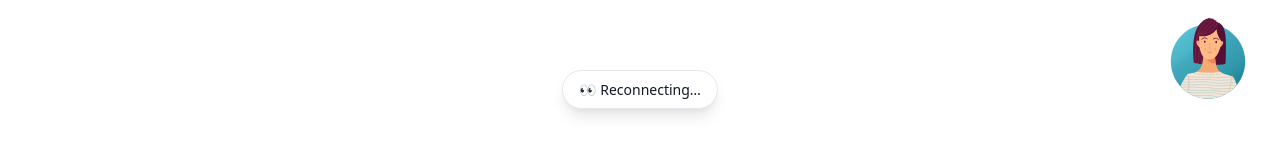
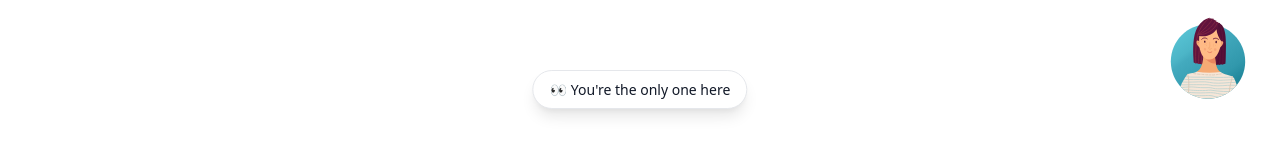
Before and after one commit to Keerat7/dis_portfolio, a React (Vite) app: page / in a window 1280 px wide. Shown: the part 671-826 px from the top of the page. Built offline with nearby package versions, Linux system fonts and the light colour scheme; no server answers.

Commit message:
Update SocialPresence.jsx - rollback

```diff
--- a/src/components/SocialPresence.jsx
+++ b/src/components/SocialPresence.jsx
@@ -1,69 +1,134 @@
 import React, { useEffect, useState, useRef } from "react";
 
 const NAMES = ["Alex", "Jordan", "Taylor", "Riley", "Sam", "Morgan", "Jamie"];
-const API_BASE = "/api/presence";    // ← Next.js API route
-const UPDATE_INTERVAL_MS = 15_000;   // ping every 15s
 
-const getRandomName = () =>
-  NAMES[Math.floor(Math.random() * NAMES.length)];
+const getRandomName = () => {
+  return NAMES[Math.floor(Math.random() * NAMES.length)];
+};
 
-export default function SocialPresence() {
+const SocialPresence = () => {
   const [activeUsers, setActiveUsers] = useState([]);
+  // Use useRef to store the current user's ID for this session
   const selfIdRef = useRef(null);
-  const nameRef  = useRef(null);
+  const USER_KEY = "portfolio_viewers";
+  const UPDATE_INTERVAL_MS = 15000;
+  const INACTIVE_TIMEOUT_MS = 5 * 60 * 1000;
 
-  // generate or load stable id + name
+  // Function to ensure the current user is registered or their timestamp is updated
+  const ensureSelfRegisteredOrUpdated = () => {
+    const existingViewers = JSON.parse(localStorage.getItem(USER_KEY) || "[]");
+    const now = Date.now();
+    let selfViewerData = null;
+    let viewersModified = false;
+
+    if (selfIdRef.current) {
+      let found = false;
+      const updatedViewers = existingViewers.map(viewer => {
+        if (viewer.id === selfIdRef.current) {
+          found = true;
+          if (viewer.timestamp !== now) {
+             selfViewerData = { ...viewer, timestamp: now };
+             viewersModified = true;
+             return selfViewerData;
+          } else {
+              selfViewerData = viewer;
+              return viewer;
+          }
+        }
+        return viewer;
+      });
+
+      if (found && viewersModified) {
+        localStorage.setItem(USER_KEY, JSON.stringify(updatedViewers));
+      } else if (!found) {
+        selfIdRef.current = null;
+      } else if (found && !viewersModified) {}
+    }
+
+    if (!selfIdRef.current) {
+      const name = getRandomName();
+      const id = `${name}-${Date.now()}-${Math.random().toString(36).substring(2, 6)}`; // Add timestamp for more uniqueness
+      selfViewerData = { id, name, timestamp: now };
+      selfIdRef.current = id;
+
+      const updatedViewers = [...existingViewers, selfViewerData];
+      localStorage.setItem(USER_KEY, JSON.stringify(updatedViewers));
+      viewersModified = true;
+    }
+
+    return { selfViewer: selfViewerData, modified: viewersModified };
+  };
+
+  const cleanUpAndGetActive = () => {
+    const existingViewers = JSON.parse(localStorage.getItem(USER_KEY) || "[]");
+    const now = Date.now();
+    const cutoffTime = now - INACTIVE_TIMEOUT_MS;
+
+    const activeViewers = existingViewers.filter(
+      (viewer) => viewer.timestamp >= cutoffTime
+    );
+
+    if (activeViewers.length !== existingViewers.length) {
+      localStorage.setItem(USER_KEY, JSON.stringify(activeViewers));
+    }
+
+    return activeViewers;
+  };
+
   useEffect(() => {
-    let stored = JSON.parse(localStorage.getItem("my_viewer") || "null");
-    if (!stored) {
-      const id   = `${getRandomName()}-${Date.now()}-${Math.random().toString(36).slice(2, 6)}`;
-      const name = id.split("-")[0];
-      stored = { id, name };
-      localStorage.setItem("my_viewer", JSON.stringify(stored));
-    }
-    selfIdRef.current = stored.id;
-    nameRef.current   = stored.name;
+    ensureSelfRegisteredOrUpdated();
+
+    const initialActive = cleanUpAndGetActive();
+    setActiveUsers(initialActive);
+
+    const interval = setInterval(() => {
+      ensureSelfRegisteredOrUpdated();
+      const currentActive = cleanUpAndGetActive();
+      setActiveUsers(currentActive);
+    }, UPDATE_INTERVAL_MS);
+
+    return () => clearInterval(interval);
+
   }, []);
 
-  // heartbeat + fetch loop
-  useEffect(() => {
-    if (!selfIdRef.current) return;
-    const tick = async () => {
-      // POST our heartbeat
-      await fetch(API_BASE, {
-        method: "POST",
-        headers: { "Content-Type": "application/json" },
-        body: JSON.stringify({ id: selfIdRef.current, name: nameRef.current }),
-      });
-      // GET the full active list
-      const res = await fetch(API_BASE);
-      if (res.ok) {
-        setActiveUsers(await res.json());
-      }
-    };
+  const selfIsIncluded = selfIdRef.current && activeUsers.some(u => u.id === selfIdRef.current);
+  const numberOfOthers = activeUsers.filter(u => u.id !== selfIdRef.current).length;
 
-    tick();                             // run immediately...
-    const iv = setInterval(tick, UPDATE_INTERVAL_MS);
-    return () => clearInterval(iv);
-  }, []);
+  let displayText = "👀 Connecting...";
 
-  // render
-  const meHere = activeUsers.some(u => u.id === selfIdRef.current);
-  const others = activeUsers.filter(u => u.id !== selfIdRef.current).length;
-  let display = "👀 Connecting…";
-  if (meHere && others > 0)      display = `👀 You and ${others} other${others>1?'s':''} are here`;
-  else if (meHere && others === 0) display = "👀 You're the only one here";
-  else if (!meHere)              display = "👀 Reconnecting…";
+   if (selfIdRef.current) {
+       if (selfIsIncluded && numberOfOthers > 0) {
+           displayText = `👀 You and ${numberOfOthers} ${numberOfOthers === 1 ? 'other' : 'others'} are here`;
+       } else if (selfIsIncluded) {
+           displayText = "👀 You're the only one here";
+       } else {
+           displayText = "👀 Reconnecting...";
+       }
+   }
+
 
   return (
-    <div style={{
-      position: "fixed", bottom: "1.25rem", right: "50%", transform: "translateX(50%)",
-      backgroundColor: "#fff", border: "1px solid #e5e7eb",
-      padding: "0.5rem 1rem", borderRadius: "1.5rem",
-      boxShadow: "0 10px 15px -3px rgba(0,0,0,0.1),0 4px 6px -2px rgba(0,0,0,0.05)",
-      zIndex: 50, fontSize: "0.875rem", color: "#111827", whiteSpace: "nowrap"
-    }}>
-      {display}
+    <div
+      style={{
+        position: "fixed",
+        bottom: "1.25rem",         // bottom-5
+        right: "50%",              // right-5 -> Adjusted for centering
+        transform: "translateX(50%)", // Center horizontally
+        backgroundColor: "#ffffff",  // bg-white
+        border: "1px solid #e5e7eb",  // border (default gray-200)
+        padding: "0.5rem 1rem",      // py-2 px-4
+        borderRadius: "1.5rem",      // rounded-xl (use Tailwind mapping or actual value)
+        boxShadow:
+          "0 10px 15px -3px rgba(0,0,0,0.1), 0 4px 6px -2px rgba(0,0,0,0.05)", // shadow-lg
+        zIndex: 50,                  // z-50
+        fontSize: "0.875rem",        // text-sm
+        color: "#111827",            // default text color (gray-900) - Consider dark mode compatibility if needed
+        whiteSpace: 'nowrap'          // Prevent text wrapping
+      }}
+    >
+      {displayText}
     </div>
   );
-}
+};
+
+export default SocialPresence;
```
